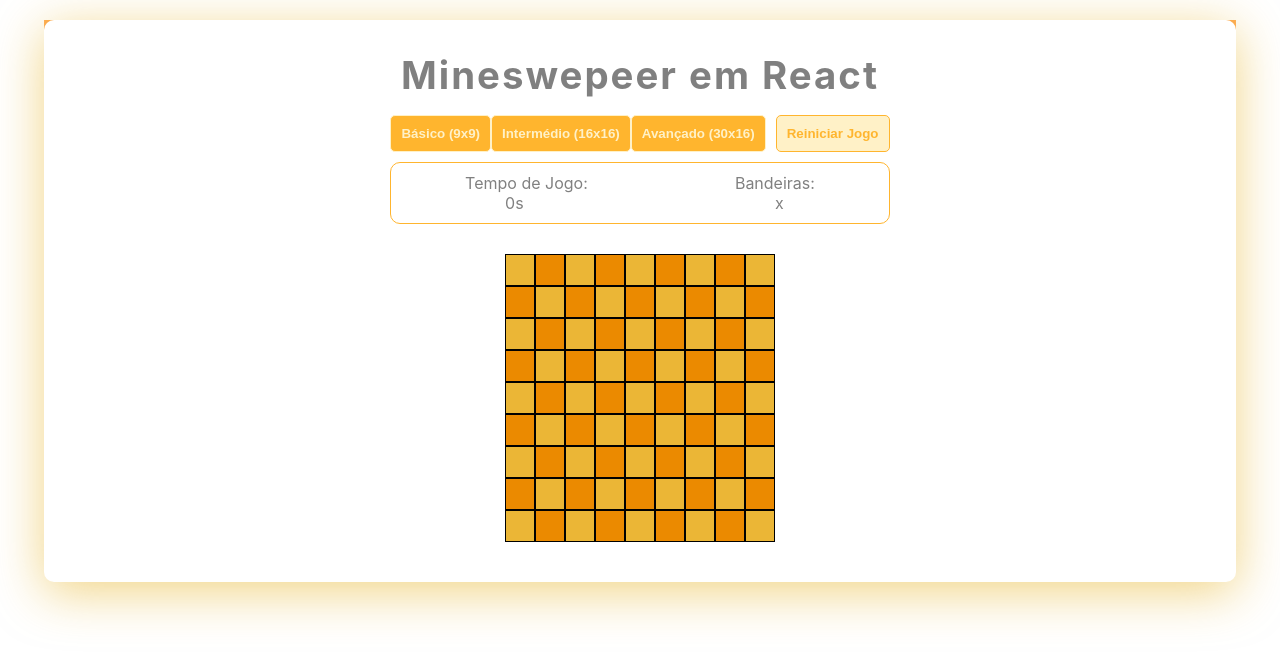
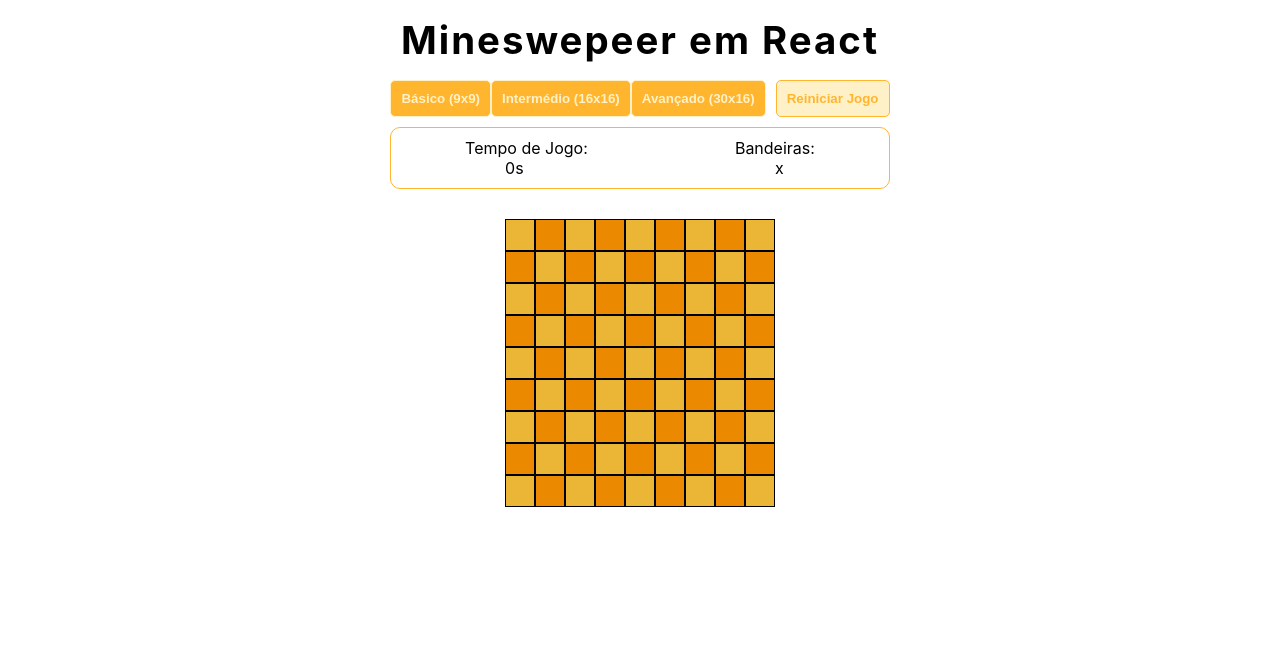
Before and after one commit to catarinagraca/mineswepeer, a React (Create React App) app: page / in a window 1280 px wide. Shown: the top 662 px of the page. Built offline with nearby package versions, Linux system fonts and the light colour scheme.

Commit message:
css control panel

```diff
--- a/src/App.css
+++ b/src/App.css
@@ -16,7 +16,7 @@
 
 
 
-#container {
+/* #container {
   margin: 20px 0 10px 0;
   position: relative;
   margin: 20px auto;
@@ -32,7 +32,7 @@
   width: 90%;
   min-width: 450px;
   border-radius: 10px;
-}
+}   */
 main {
   width: 100%;
 }
--- a/src/componentes/control panel/controlPanel.css
+++ b/src/componentes/control panel/controlPanel.css
@@ -36,3 +36,8 @@
     padding: 10px;
     margin: auto;
 }
+
+#controlPanelContainer{
+    width: fit-content;
+    margin: auto;
+}
--- a/src/componentes/control panel/controlPanel.jsx
+++ b/src/componentes/control panel/controlPanel.jsx
@@ -19,7 +19,7 @@ useEffect(()=> {
   /*const [nivelJogo, setNivelJogo] = useState("básico");*/
 
   return (
-    <div>
+    <div id="controlPanelContainer">
       <div className="btns">
         <button className="levelBtn" onClick={() => onLevelChange("1")}>
           Básico (9x9)
--- a/src/componentes/header/header.jsx
+++ b/src/componentes/header/header.jsx
@@ -5,7 +5,7 @@ function Header() {
       <header>
 
         <h1 className="title">Mineswepeer em React</h1>
-        <svg className="svg" xmlns="http://www.w3.org/2000/svg" viewBox="0 0 1440 320"><path fill="#feac56" fill-opacity="1" d="M0,224L40,208C80,192,160,160,240,154.7C320,149,400,171,480,186.7C560,203,640,213,720,192C800,171,880,117,960,106.7C1040,96,1120,128,1200,138.7C1280,149,1360,139,1400,133.3L1440,128L1440,0L1400,0C1360,0,1280,0,1200,0C1120,0,1040,0,960,0C880,0,800,0,720,0C640,0,560,0,480,0C400,0,320,0,240,0C160,0,80,0,40,0L0,0Z"></path></svg>
+        {/* <svg className="svg" xmlns="http://www.w3.org/2000/svg" viewBox="0 0 1440 320"><path fill="#feac56" fill-opacity="1" d="M0,224L40,208C80,192,160,160,240,154.7C320,149,400,171,480,186.7C560,203,640,213,720,192C800,171,880,117,960,106.7C1040,96,1120,128,1200,138.7C1280,149,1360,139,1400,133.3L1440,128L1440,0L1400,0C1360,0,1280,0,1200,0C1120,0,1040,0,960,0C880,0,800,0,720,0C640,0,560,0,480,0C400,0,320,0,240,0C160,0,80,0,40,0L0,0Z"></path></svg> */}
       </header>
     );
   }
```
